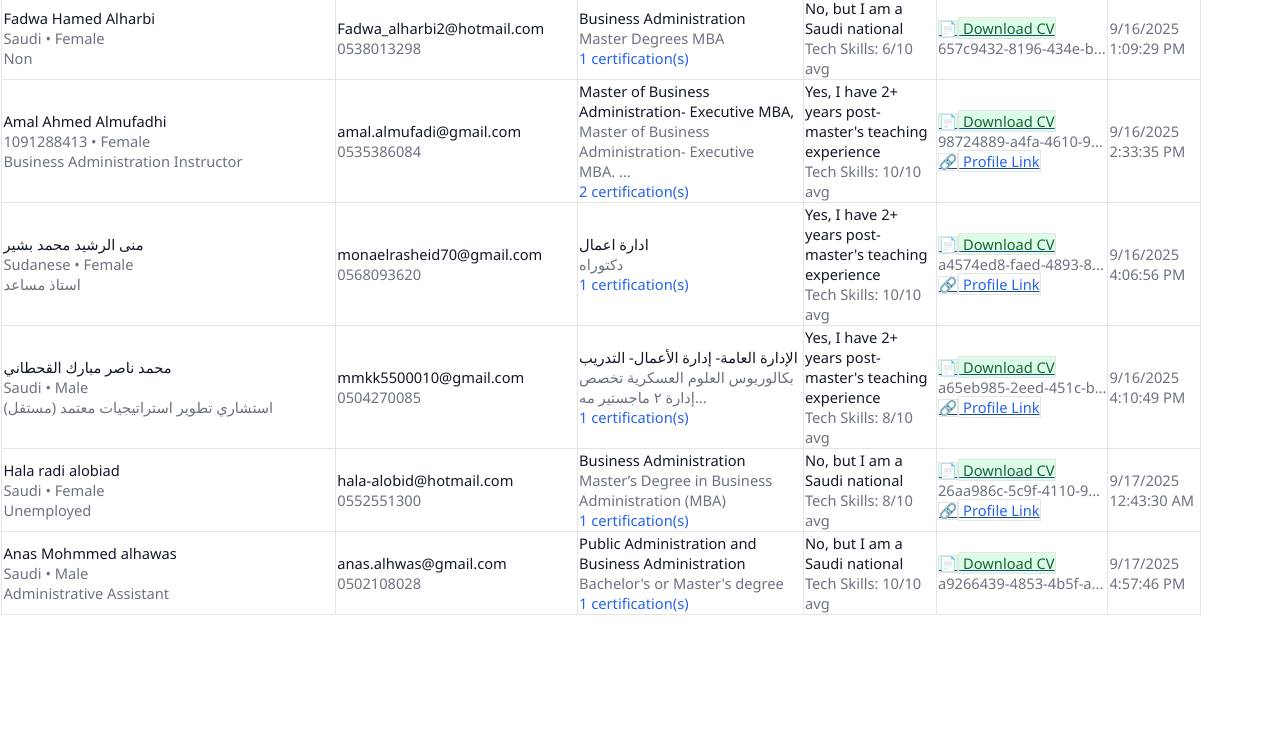
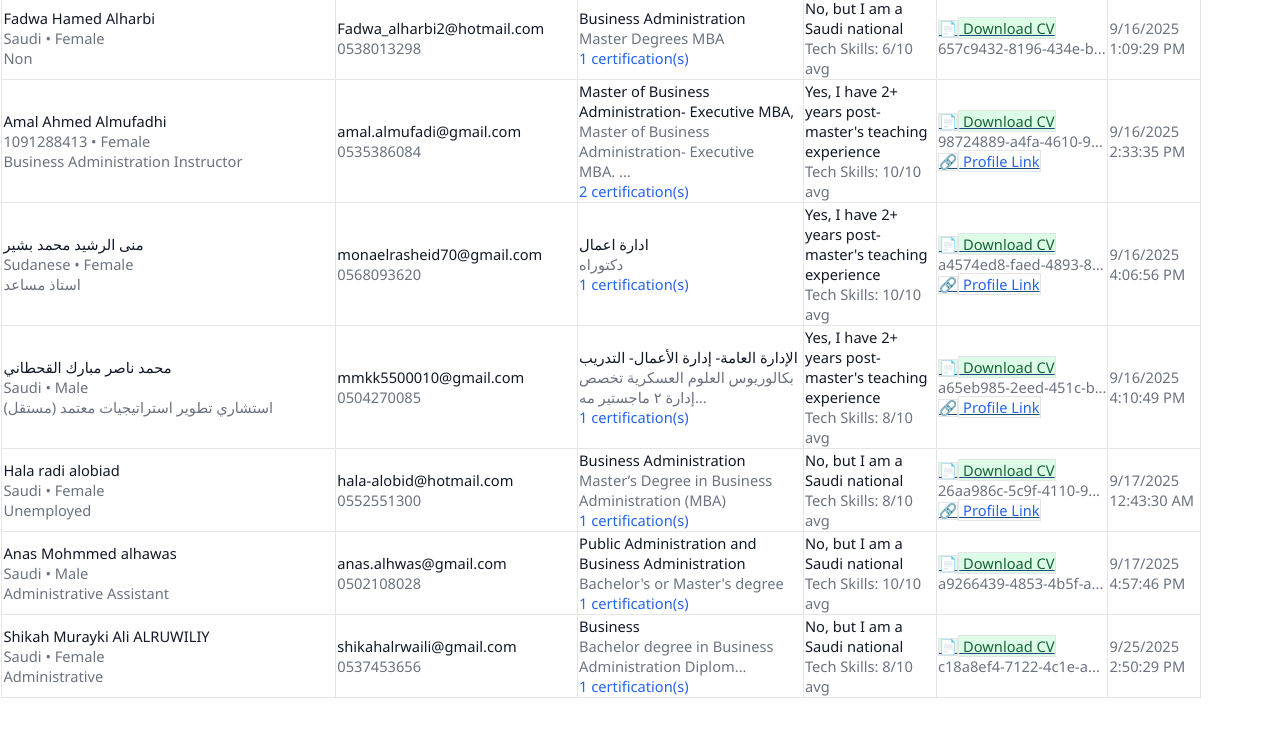
Before and after one commit to statistics102/Candidate-Business, a plain HTML site: page index.html in a window 1280 px wide. Shown: the part 2113-2850 px from the top of the page. Before the commit the page ends 2787 px from the top, so only its background shows below. Drawn offline with Linux system fonts and the light colour scheme.

Commit message:
Add files via upload

```diff
--- a/index.html
+++ b/index.html
@@ -1229,6 +1229,54 @@ div.WordSection1
   4:57:46 PM</span></p>
   </td>
  </tr>
+ <tr>
+  <td width=186 nowrap style='width:139.5pt;border:solid #E5E5E5 1.0pt;
+  border-top:none;background:white;padding:.75pt .75pt .75pt .75pt'>
+  <p class=MsoNormal><span style='font-family:"Segoe UI",sans-serif;color:#111827'>Shikah
+  Murayki Ali ALRUWILIY</span></p>
+  <p class=MsoNormal><span style='font-family:"Segoe UI",sans-serif;color:#6B7280'>Saudi&nbsp;•&nbsp;Female</span></p>
+  <p class=MsoNormal><span style='font-family:"Segoe UI",sans-serif;color:#6B7280'>Administrative</span></p>
+  </td>
+  <td width=239 nowrap style='width:179.1pt;border-top:none;border-left:none;
+  border-bottom:solid #E5E5E5 1.0pt;border-right:solid #E5E5E5 1.0pt;
+  background:white;padding:.75pt .75pt .75pt .75pt'>
+  <p class=MsoNormal><span style='font-family:"Segoe UI",sans-serif;color:#111827'>shikahalrwaili@gmail.com</span></p>
+  <p class=MsoNormal><span style='font-family:"Segoe UI",sans-serif;color:#6B7280'>0537453656</span></p>
+  </td>
+  <td width=331 style='width:248.6pt;border-top:none;border-left:none;
+  border-bottom:solid #E5E5E5 1.0pt;border-right:solid #E5E5E5 1.0pt;
+  background:white;padding:.75pt .75pt .75pt .75pt'>
+  <p class=MsoNormal><span style='font-family:"Segoe UI",sans-serif;color:#111827'>Business</span></p>
+  <p class=MsoNormal><span style='font-family:"Segoe UI",sans-serif;color:#6B7280'>Bachelor
+  degree in Business Administration Diplom...</span></p>
+  <p class=MsoNormal><span style='font-family:"Segoe UI",sans-serif;color:#2563EB'>1&nbsp;certification(s)</span></p>
+  </td>
+  <td width=186 style='width:139.3pt;border-top:none;border-left:none;
+  border-bottom:solid #E5E5E5 1.0pt;border-right:solid #E5E5E5 1.0pt;
+  background:white;padding:.75pt .75pt .75pt .75pt'>
+  <p class=MsoNormal><span style='font-family:"Segoe UI",sans-serif;color:#111827'>No,
+  but I am a Saudi national</span></p>
+  <p class=MsoNormal><span style='font-family:"Segoe UI",sans-serif;color:#6B7280'>Tech
+  Skills:&nbsp;8/10 avg</span></p>
+  </td>
+  <td width=168 nowrap style='width:1.75in;border-top:none;border-left:none;
+  border-bottom:solid #E5E5E5 1.0pt;border-right:solid #E5E5E5 1.0pt;
+  background:white;padding:.75pt .75pt .75pt .75pt'>
+  <p class=MsoNormal><span style='color:black'><a
+  href="https://excel-form-data-1.preview.emergentagent.com/api/candidates/c18a8ef4-7122-4c1e-a800-6205ba047c16/download-cv"
+  target="_blank"><span style='font-family:"Segoe UI Emoji",sans-serif;
+  color:#166534;border:solid #E5E5E5 1.0pt;padding:0in;background:#DCFCE7'>&#128196;</span><span
+  style='font-family:"Segoe UI",sans-serif;color:#166534;border:solid #E5E5E5 1.0pt;
+  padding:0in;background:#DCFCE7'> Download CV</span></a></span></p>
+  <p class=MsoNormal><span style='font-family:"Segoe UI",sans-serif;color:#6B7280'>c18a8ef4-7122-4c1e-a...</span></p>
+  </td>
+  <td width=90 nowrap style='width:67.5pt;border-top:none;border-left:none;
+  border-bottom:solid #E5E5E5 1.0pt;border-right:solid #E5E5E5 1.0pt;
+  background:white;padding:.75pt .75pt .75pt .75pt'>
+  <p class=MsoNormal><span style='font-family:"Segoe UI",sans-serif;color:#6B7280'>9/25/2025<br>
+  2:50:29 PM</span></p>
+  </td>
+ </tr>
 </table>
 
 <p class=MsoNormal>&nbsp;</p>
```
